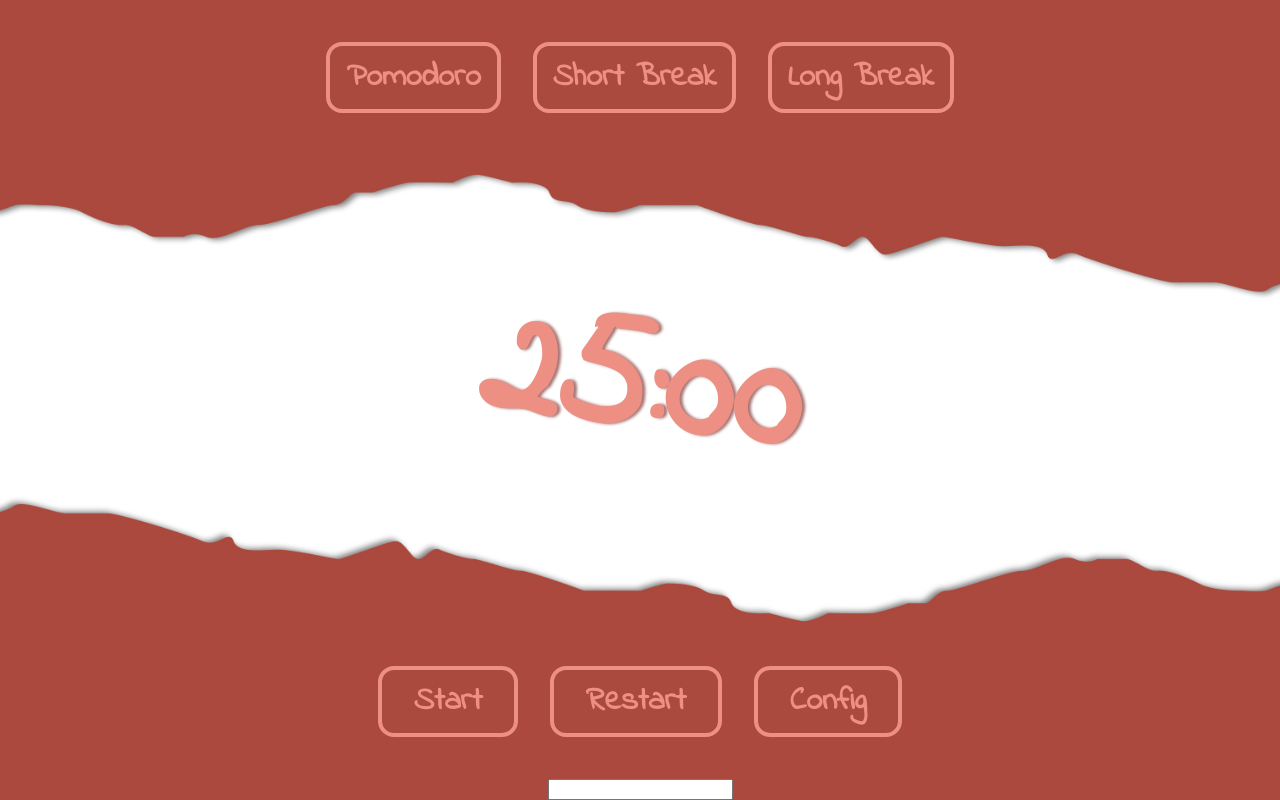
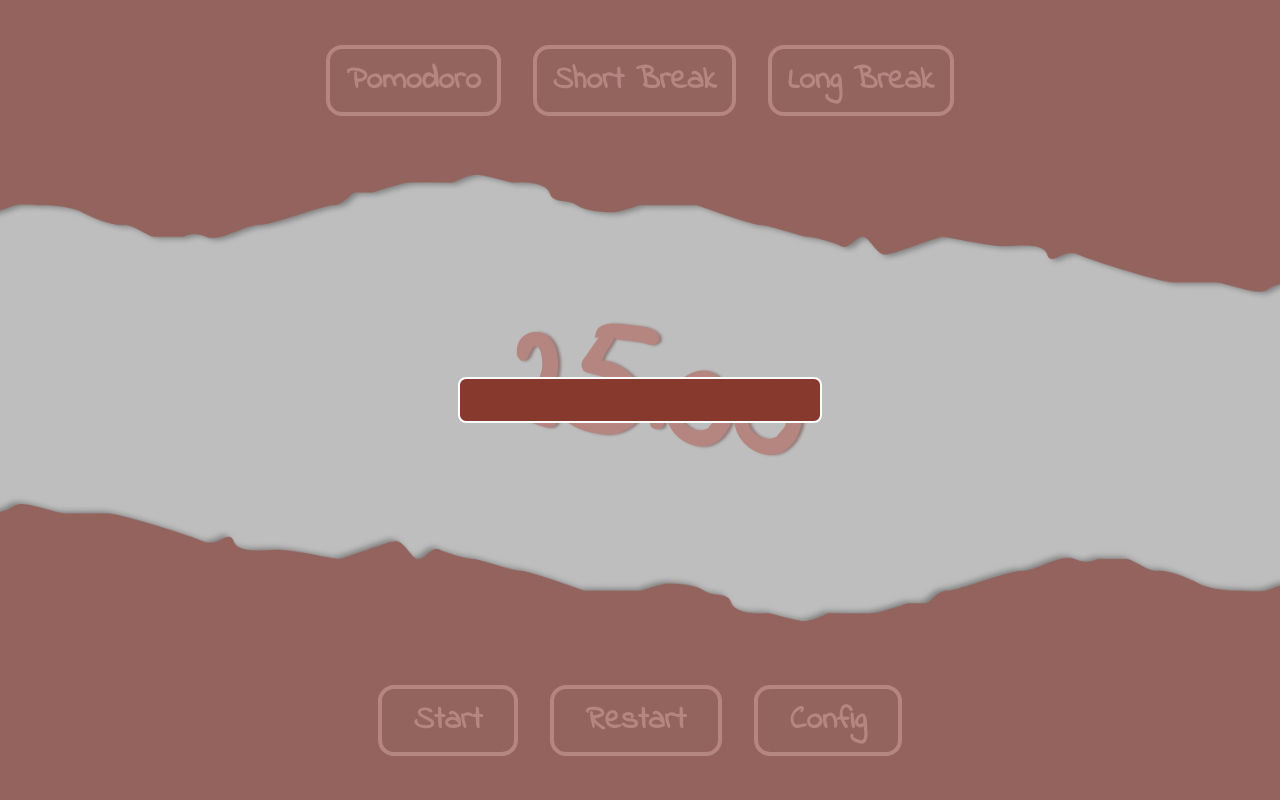
Before and after one commit to alexandra-aryshtaeva/pomodoro, a Vue app: page / in a window 1280 px wide. Both pictures are taken after a click on the button "Config". Built offline with nearby package versions, Linux system fonts and the light colour scheme.

Commit message:
added modal

```diff
--- a/src/App.vue
+++ b/src/App.vue
@@ -66,7 +66,7 @@ main {
 
 .display {
   font-family: "Indie Flower";
-  font-size: 128px;
+  font-size: 112px;
   font-weight: 600;
   display: flex;
   flex: 3;
@@ -103,7 +103,7 @@ main {
   display: flex;
   align-items: center;
   flex: 1;
-  gap: 12px;
+  gap: 4px;
 }
 
 @media screen and (min-width: 768px) {
@@ -117,7 +117,7 @@ main {
   display: flex;
   flex: 1;
   align-items: center;
-  gap: 12px;
+  gap: 4px;
 
   button {
     padding: 8px 32px;
@@ -135,8 +135,8 @@ button {
   padding: 8px 16px;
   margin: 0px 0px;
   font-family: "Indie Flower";
-  font-weight: 600;
-  font-size: 16px;
+  font-weight: 800;
+  font-size: 18px;
   color: var(--pink);
   background-color: #aa4a3e;
   border-radius: 16px;
@@ -155,4 +155,36 @@ button:hover {
     font-size: 32px;
   }
 }
+
+.modal {
+  display: block;
+  align-content: center;
+
+  position: absolute;
+  height: 100vh;
+  width: 100vw;
+  background-color: rgba(126, 126, 126, 0.5);
+}
+#input {
+  display: block;
+  margin: 0 auto;
+  height: 40px;
+  width: 100px;
+  color: white;
+  background-color: #88392e;
+  outline: none;
+  border: solid white 2px;
+  border-radius: 8px;
+  padding-left: 8px;
+  text-align: center;
+  font-size: 20px;
+}
+
+@media screen and (min-width: 768px) {
+  #input {
+    font-size: 20px;
+    height: 40px;
+    width: 350px;
+  }
+}
 </style>
--- a/src/components/LongBreak.vue
+++ b/src/components/LongBreak.vue
@@ -5,11 +5,12 @@ import { computed, ref, watch } from "vue";
 const timer = ref(15 * 60);
 // restart Only
 const initalTimer = ref(25 * 60);
-//
 let timeInterval;
 let startBtn = ref(true);
 let input = ref("");
 let showInput = ref(false);
+let audio = new Audio("/ding.wav");
+let modal = ref(false);
 
 const display = computed(() => {
   let minutes = Math.floor(timer.value / 60);
@@ -32,6 +33,7 @@ function start() {
 
     if (timer.value === 0) {
       stop();
+      audio.play();
     }
   }, 1000);
 }
@@ -67,19 +69,26 @@ watch(input, (newInputValue) => {
   // newInpouteValue => timer.value
 });
 
-function isInput() {
+function showModal() {
+  modal.value = true;
   showInput.value = true;
 }
 </script>
 
 <template>
-  <div>
-    <div>{{ display }}</div>
+  <div class="display" :class="{ active: !startBtn }">{{ display }}</div>
+  <div class="menu">
     <button v-if="startBtn" @click="start">Start</button>
-
     <button v-if="!startBtn" @click="stop">Pause</button>
     <button @click="restart">Restart</button>
-    <button @click="isInput">Config</button>
-    <input v-if="showInput" type="number" v-model="input" min="0" />
+    <button @click="showModal">Config</button>
+  </div>
+  <div v-if="modal" ref="modal" class="modal">
+    <input
+      @keyup.enter="modal = false"
+      id="input"
+      type="number"
+      v-model="input"
+    />
   </div>
 </template>
--- a/src/components/Pomodoro.vue
+++ b/src/components/Pomodoro.vue
@@ -9,8 +9,9 @@ const initalTimer = ref(25 * 60);
 let timeInterval;
 let startBtn = ref(true);
 let input = ref("");
-
 let showInput = ref(false);
+let audio = new Audio("/ding.wav");
+let modal = ref(false);
 
 const display = computed(() => {
   let minutes = Math.floor(timer.value / 60);
@@ -33,6 +34,7 @@ function start() {
 
     if (timer.value === 0) {
       stop();
+      audio.play();
     }
   }, 1000);
 }
@@ -68,7 +70,8 @@ watch(input, (newInputValue) => {
   // newInpouteValue => timer.value
 });
 
-function isInput() {
+function showModal() {
+  modal.value = true;
   showInput.value = true;
 }
 </script>
@@ -79,7 +82,14 @@ function isInput() {
     <button v-if="startBtn" @click="start">Start</button>
     <button v-if="!startBtn" @click="stop">Pause</button>
     <button @click="restart">Restart</button>
-    <button @click="isInput">Config</button>
+    <button @click="showModal">Config</button>
   </div>
-  <input v-if="showInput" type="number" v-model="input" />
+  <div v-if="modal" ref="modal" class="modal">
+    <input
+      @keyup.enter="modal = false"
+      id="input"
+      type="number"
+      v-model="input"
+    />
+  </div>
 </template>
--- a/src/components/ShortBreak.vue
+++ b/src/components/ShortBreak.vue
@@ -5,11 +5,12 @@ import { computed, ref, watch } from "vue";
 const timer = ref(5 * 60);
 // restart Only
 const initalTimer = ref(25 * 60);
-//
 let timeInterval;
 let startBtn = ref(true);
 let input = ref("");
 let showInput = ref(false);
+let audio = new Audio("/ding.wav");
+let modal = ref(false);
 
 const display = computed(() => {
   let minutes = Math.floor(timer.value / 60);
@@ -32,6 +33,7 @@ function start() {
 
     if (timer.value === 0) {
       stop();
+      audio.play();
     }
   }, 1000);
 }
@@ -67,19 +69,26 @@ watch(input, (newInputValue) => {
   // newInpouteValue => timer.value
 });
 
-function isInput() {
+function showModal() {
+  modal.value = true;
   showInput.value = true;
 }
 </script>
 
 <template>
-  <div>
-    <div>{{ display }}</div>
+  <div class="display" :class="{ active: !startBtn }">{{ display }}</div>
+  <div class="menu">
     <button v-if="startBtn" @click="start">Start</button>
-
     <button v-if="!startBtn" @click="stop">Pause</button>
     <button @click="restart">Restart</button>
-    <button @click="isInput">Config</button>
-    <input v-if="showInput" type="number" v-model="input" min="0" />
+    <button @click="showModal">Config</button>
+  </div>
+  <div v-if="modal" ref="modal" class="modal">
+    <input
+      @keyup.enter="modal = false"
+      id="input"
+      type="number"
+      v-model="input"
+    />
   </div>
 </template>
```
Also changed, not shown: 1 other file (tests, documents, lock files or other folders).
